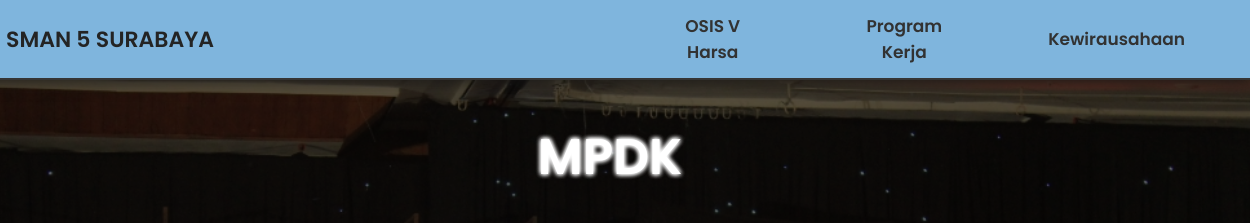
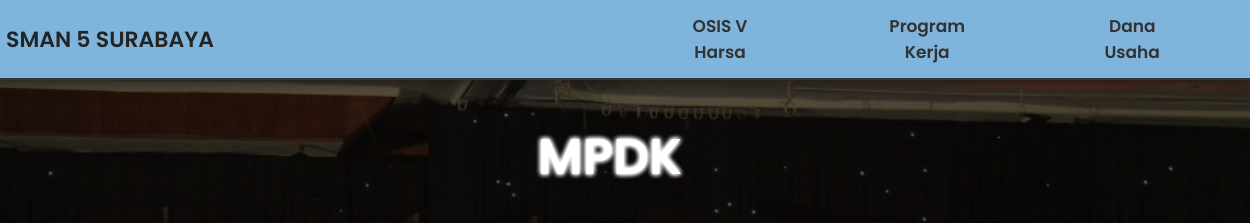
Before and after one commit to Fvcklyx/MediaSmalaneBETA, a plain HTML site: page MPDK/index.html in a window 1280 px wide. Shown: the top 223 px of the page, 30-1280 px from the left. Drawn offline with Linux system fonts and the light colour scheme.

Commit message:
Update index.html

```diff
--- a/MPDK/index.html
+++ b/MPDK/index.html
@@ -27,7 +27,7 @@
             >Program Kerja</a
           >
           <a class="navSponsor" href="../Dana Sponsor/index.html"
-            >Kewirausahaan</a
+            >Dana Usaha</a
           >
         </div>
       </div>
```
